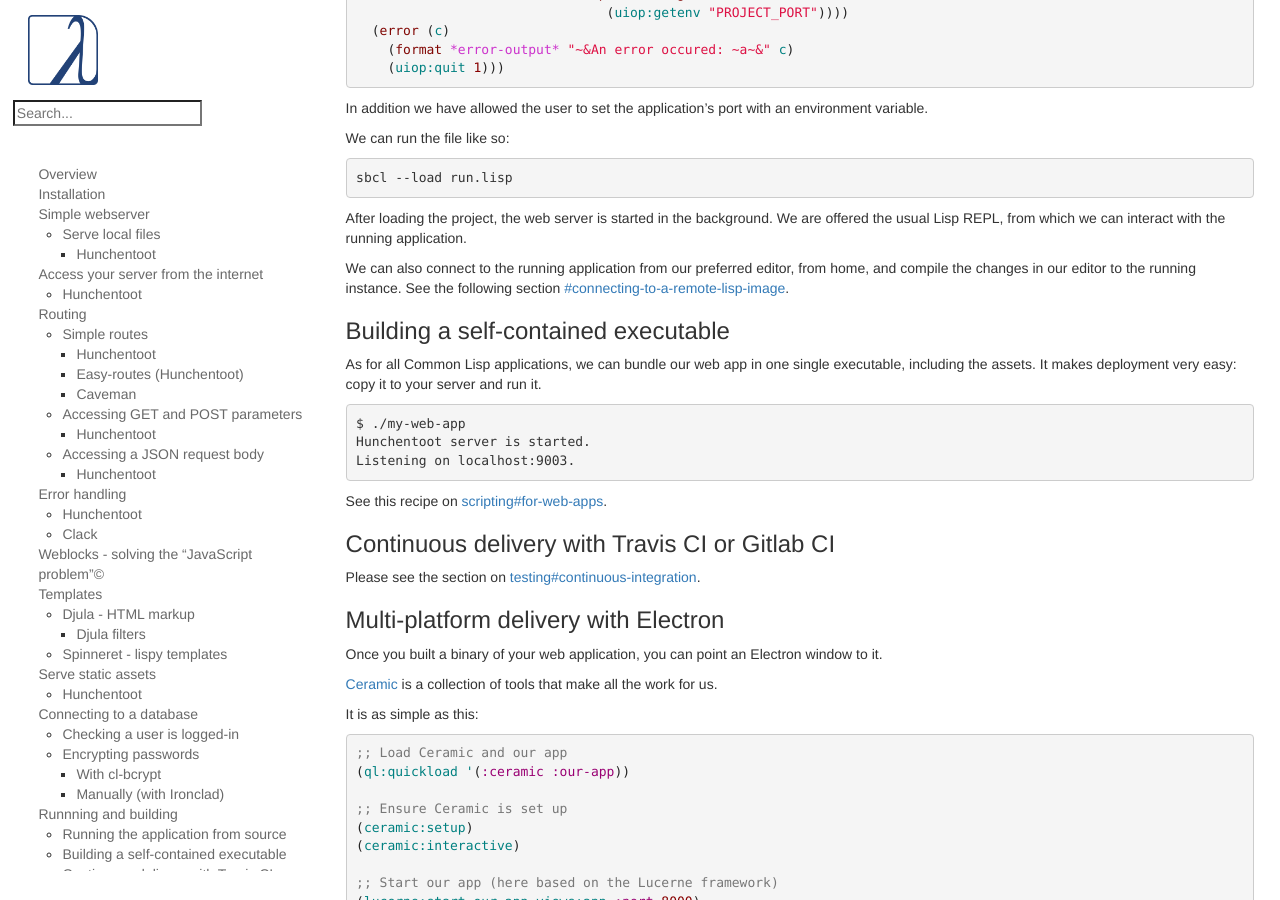
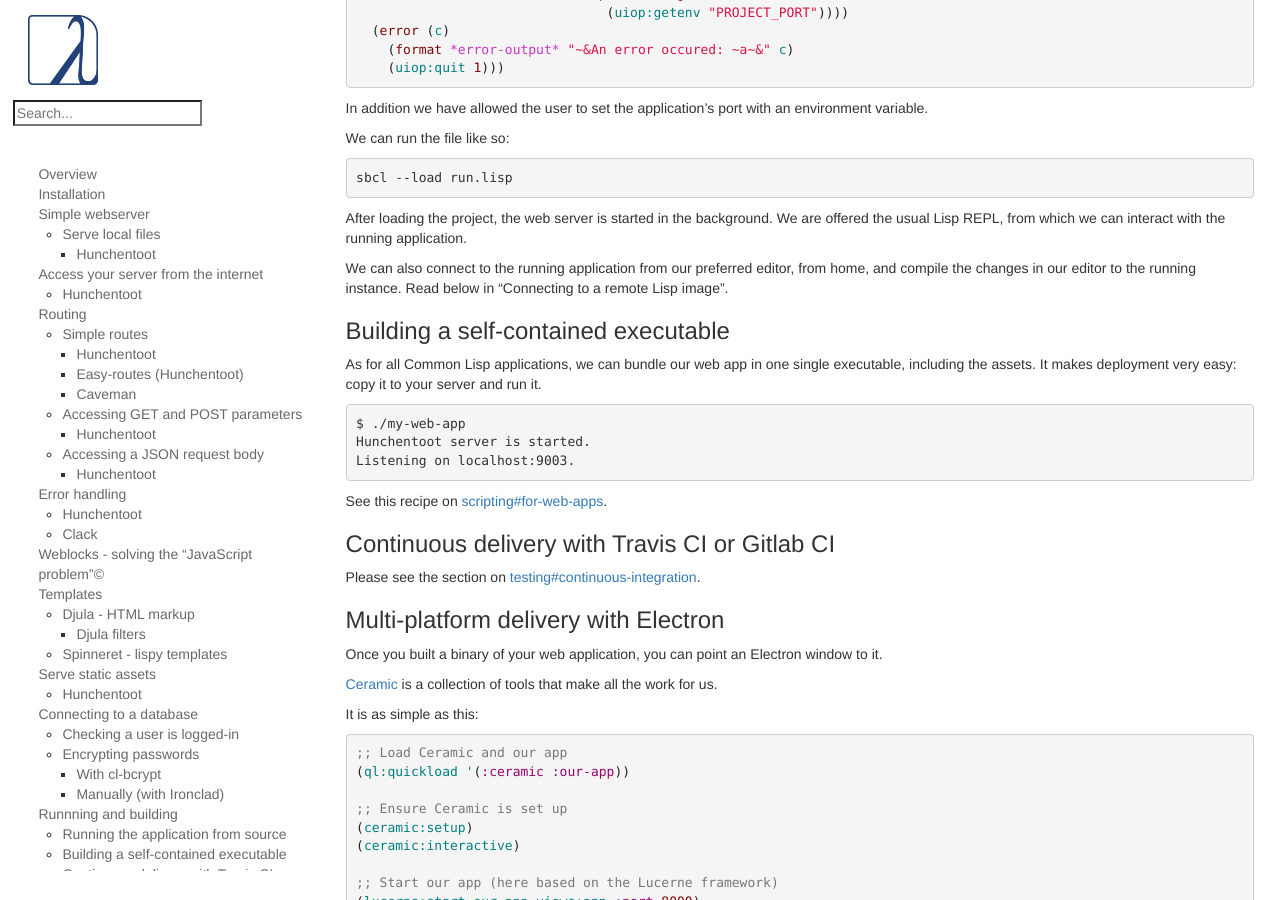
Before and after one commit to LispCookbook/cl-cookbook, a Jekyll site: the page built from web.md, in a window 1280 px wide and 900 px high, scrolled down 13929 px. Built offline with Jekyll 4.4.1, drawn with Linux system fonts in a browser that asks for light colours.

Commit message:
(PDF) fix relative link blocking Typst
for #509

```diff
--- a/web.md
+++ b/web.md
@@ -933,8 +933,7 @@
 
 We can also connect to the running application from our preferred
 editor, from home, and compile the changes in our editor to the
-running instance. See the following section
-[#connecting-to-a-remote-lisp-image](#connecting-to-a-remote-lisp-image).
+running instance. Read below in "Connecting to a remote Lisp image".
 
 
 ### Building a self-contained executable
@@ -1150,7 +1149,9 @@
 
 ## Connecting to a remote Lisp image
 
-This this section: [debugging#remote-debugging](debugging.html#remote-debugging).
+<!-- links should be relative, but transforming to PDF with Typst blocks on it -->
+
+This this section: [debugging#remote-debugging](https://lispcookbook.github.io/cl-cookbook/debugging.html#remote-debugging).
 
 ## Hot reload
 
```
